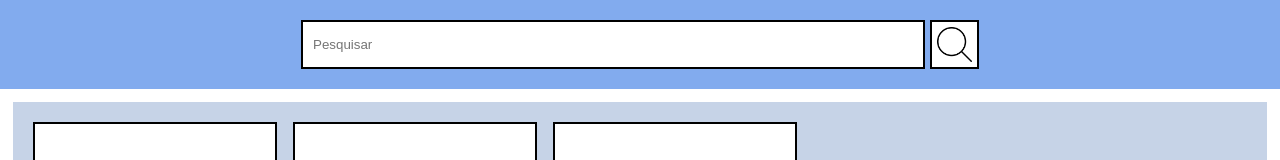
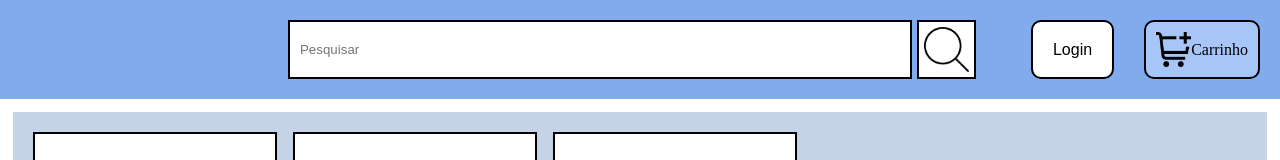
Before and after one commit to pontes2007/fashiontrends, a plain HTML site: page index.html in a window 1280 px wide. Shown: the top 160 px of the page. Drawn offline with Linux system fonts and the light colour scheme.

Commit message:
adding cart and login button

```diff
--- a/index.html
+++ b/index.html
@@ -12,6 +12,11 @@
                 <div class="conteudotopo">
                     <input type="text" class="inputtopo" placeholder="Pesquisar">
                     <div class="botaopesquisar"><img src="imagensdosprodutos/pesquisa.png" alt="silencio" class="imagemdobotaopesquisar"></div>
+                    <button class="botaologin">Login</button>
+                    <div class="containercarrinho">
+                        <div class="imagemcarrinhocontainer"><img src="imagensdosprodutos/carrinhofoto.png" alt="Símbolo de carrinho de compras" class="imagensemsi"></div>
+                        Carrinho
+                    </div>
                 </div>
             </div>
         </header>
--- a/script.js
+++ b/script.js
@@ -12,8 +12,8 @@ function criarProduto(nome, valor, imagem, descricao){
   let valorcontainer = document.createElement("div")
 
   novoProduto.classList.add("produto")
-  imagemcontainer.classList.add("imagemcontainer")
-  imagememsi.classList.add("imagemproduto")
+  imagemcontainer.classList.add("imagemprodutocontainer")
+  imagememsi.classList.add("imagensemsi")
   imagememsi.src = imagem
   imagememsi.alt = descricao
   nomecontainer.innerText = nome
--- a/telaprincipal.css
+++ b/telaprincipal.css
@@ -10,7 +10,7 @@ header{
 .containertopo{
     display: flex;
     background-color: #82ABEE;
-    justify-content: center;
+    justify-content: end;
     align-items: center;
     padding: 20px;
 }
@@ -30,13 +30,39 @@ header{
     background-color: white;
     border: 2px solid black;
     padding: 5px;
-    height: 35px;
+    height: 45px;
     margin-left: 5px;
+    margin-right: 25px;
+    cursor: pointer;
 }
 
 .imagemdobotaopesquisar{
     max-width: 100%;
     max-height: 100%;
+}
+
+.botaologin{
+    background-color: white;
+    border: 2px solid black;
+    border-radius: 10px;
+    padding: 0px 20px;
+    margin: 0px 30px;
+    font-size: 16px;
+    cursor: pointer;
+}
+
+.containercarrinho{
+    display: flex;
+    align-items: center;
+    border: 2px solid black;
+    border-radius: 10px;
+    padding: 10px;
+    background-color: #a7c5f7;
+    cursor: pointer;
+}
+
+.imagemcarrinhocontainer{
+    height: 35px;
 }
 
 .containerprodutos{
@@ -57,14 +83,15 @@ header{
     background-color: white;
     width: 200px;
     height: 300px;
+    cursor: pointer;
 }
 
-.imagemcontainer{
+.imagemprodutocontainer{
     border-radius: 10px;
     height: 180px;
 }
 
-.imagemproduto{
+.imagensemsi{
     max-width: 100%;
     max-height: 100%;
 }
```
Also changed, not shown: imagensdosprodutos/carrinhofoto.png (added).
